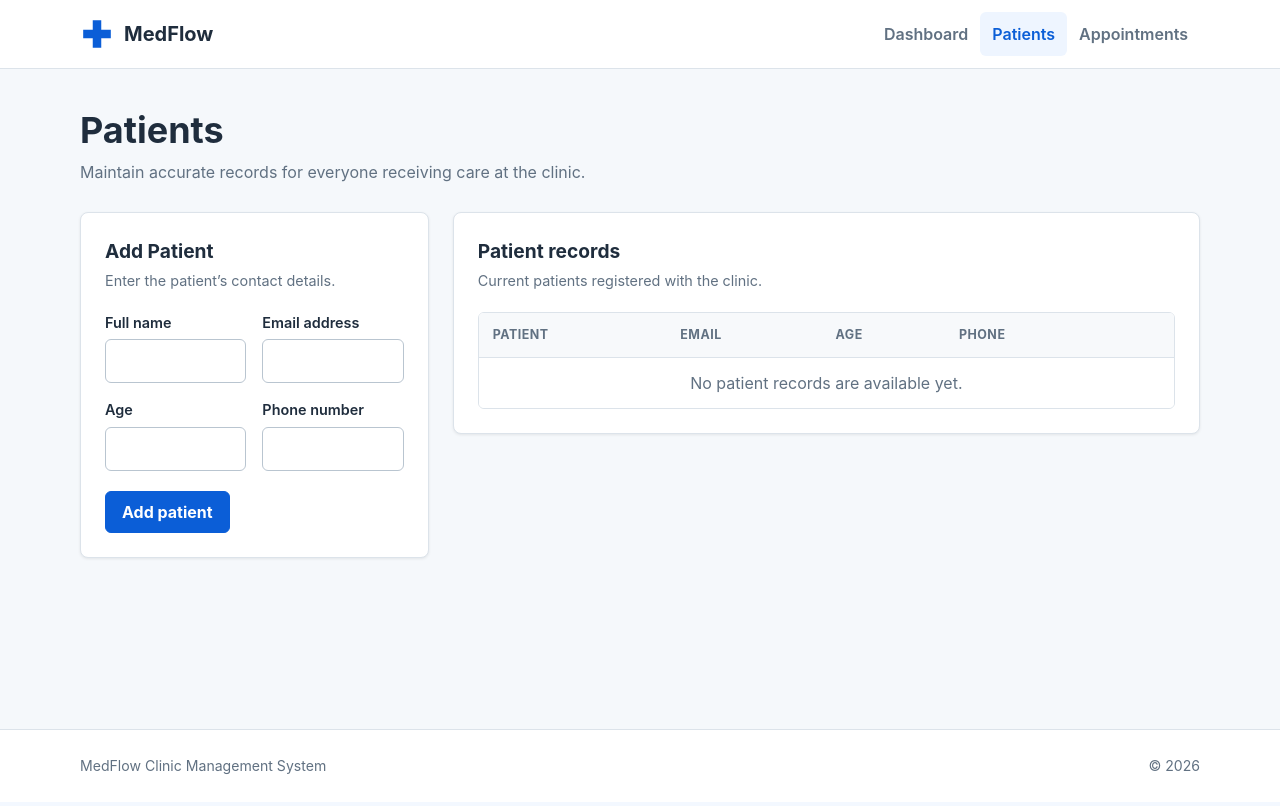
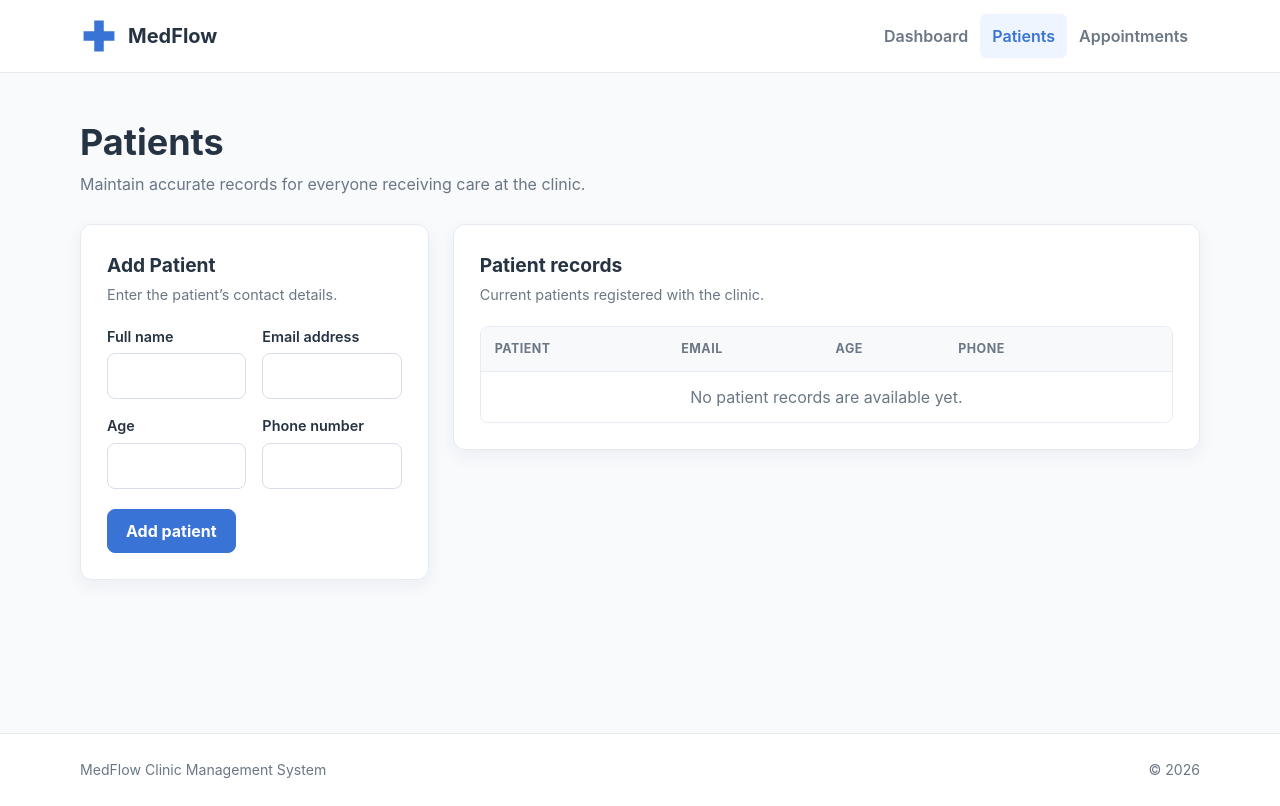
Before and after one commit to aarushpandey18/MEDFLOW_Guvi, a Java web app: page /patients in a window 1280 px wide. Before the commit the page ends 774 px from the top, so only its background shows below. Run offline with Tomcat 11, a stand-in JSP engine, Linux system fonts and the light colour scheme; data that the repository does not hold is empty.

Commit message:
Refresh MedFlow with a clean light UI
Co-authored-by: Copilot <223556219+Copilot@users.noreply.github.com>

```diff
--- a/src/main/webapp/css/style.css
+++ b/src/main/webapp/css/style.css
@@ -1,16 +1,16 @@
 :root {
-  --color-primary: #0b5ed7;
-  --color-primary-dark: #084298;
-  --color-teal: #0e9f8e;
-  --color-background: #f5f8fb;
+  --color-primary: #3973d5;
+  --color-primary-dark: #285aa9;
+  --color-teal: #3e9b89;
+  --color-background: #f8fafc;
   --color-surface: #ffffff;
-  --color-border: #dce3ea;
-  --color-text: #1f2d3d;
-  --color-muted: #617182;
+  --color-border: #e6ebf1;
+  --color-text: #263342;
+  --color-muted: #6b7785;
   --color-danger: #c62828;
   --color-danger-soft: #fff5f5;
-  --shadow-card: 0 1px 3px rgba(0, 0, 0, 0.08);
-  --radius: 8px;
+  --shadow-card: 0 6px 18px rgba(38, 51, 66, 0.06);
+  --radius: 12px;
 }
 
 * {
@@ -25,7 +25,7 @@ body {
   margin: 0;
   color: var(--color-text);
   background: var(--color-background);
-  font-family: -apple-system, BlinkMacSystemFont, "Segoe UI", sans-serif;
+  font-family: Inter, -apple-system, BlinkMacSystemFont, "Segoe UI", sans-serif;
   line-height: 1.5;
 }
 
@@ -71,7 +71,7 @@ select {
 
 .header-inner {
   display: flex;
-  min-height: 68px;
+  min-height: 72px;
   align-items: center;
   justify-content: space-between;
   gap: 24px;
@@ -89,8 +89,8 @@ select {
 
 .brand-mark {
   display: grid;
-  width: 34px;
-  height: 34px;
+  width: 38px;
+  height: 38px;
   place-items: center;
   color: var(--color-primary);
 }
@@ -149,7 +149,7 @@ select {
 
 .page-shell {
   min-height: calc(100vh - 140px);
-  padding: 40px 0 56px;
+  padding: 48px 0 64px;
 }
 
 .page-heading {
@@ -244,7 +245,7 @@ select {
 
 .form-card,
 .table-card {
-  padding: 24px;
+  padding: 26px;
 }
 
 .card-heading {
@@ -287,12 +288,12 @@ select {
 .form-field input,
 .form-field select {
   width: 100%;
-  min-height: 42px;
-  padding: 9px 11px;
+  min-height: 44px;
+  padding: 10px 12px;
   color: var(--color-text);
   background: var(--color-surface);
-  border: 1px solid #b9c5d0;
-  border-radius: 6px;
+  border: 1px solid #d7dee7;
+  border-radius: 8px;
 }
 
 .form-field input::placeholder {
@@ -308,17 +309,18 @@ select {
 
 .button {
   display: inline-flex;
-  min-height: 40px;
+  min-height: 42px;
   align-items: center;
   justify-content: center;
-  padding: 8px 16px;
+  padding: 9px 18px;
   color: var(--color-primary);
   background: transparent;
   border: 1px solid var(--color-primary);
-  border-radius: 6px;
+  border-radius: 8px;
   font-weight: 700;
   text-decoration: none;
   cursor: pointer;
+  transition: background-color 150ms ease, border-color 150ms ease;
 }
 
 .button:hover {
@@ -375,7 +377,7 @@ select {
 .table-wrap {
   overflow-x: auto;
   border: 1px solid var(--color-border);
-  border-radius: 6px;
+  border-radius: 8px;
 }
 
 .data-table {
```
Also changed, not shown: other parts of src/main/webapp/css/style.css (+11 -10 lines).
